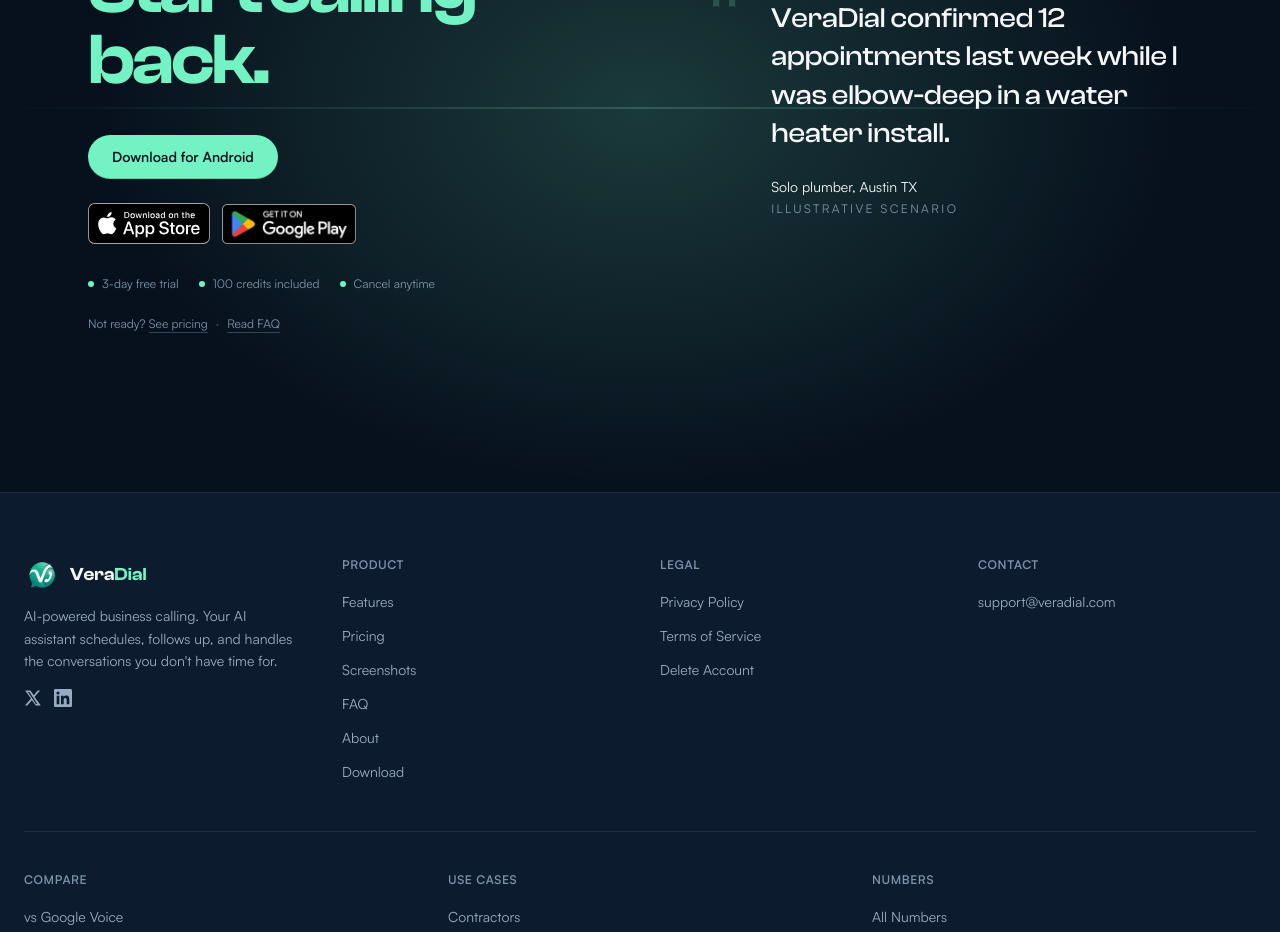
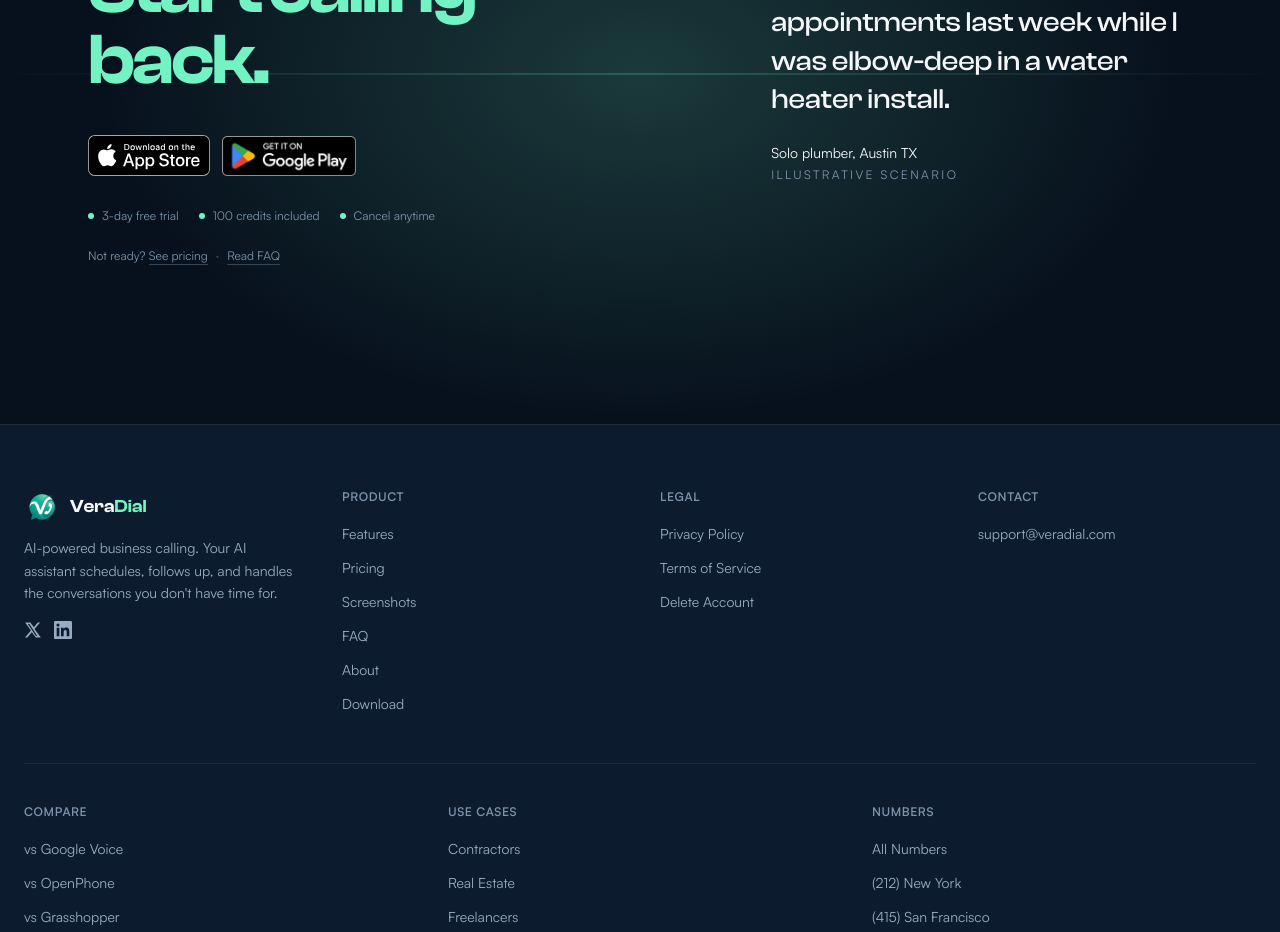
Before and after one commit to gthomson16/veradial-website, a Next.js app: page /numbers in a window 1280 px wide. Shown: the part 2060-2992 px from the top of the page. Built offline with nearby package versions, Linux system fonts and the light colour scheme.

Commit message:
Update homepage download CTAs for iOS launch

```diff
--- a/src/components/home/CTA.tsx
+++ b/src/components/home/CTA.tsx
@@ -1,7 +1,5 @@
 import Link from "next/link";
-import { Button } from "@/components/ui/Button";
 import { StoreBadges } from "@/components/ui/StoreBadges";
-import { GOOGLE_PLAY_URL } from "@/lib/constants";
 import { isDemoFunnelEnabled } from "@/lib/demo-flags";
 
 export function CTA() {
@@ -23,11 +21,7 @@
             <span className="block text-accent">Start calling back.</span>
           </h2>
 
-          <div className="mt-10">
-            <Button variant="primary" href={GOOGLE_PLAY_URL}>
-              Download for Android
-            </Button>
-          </div>
+          <StoreBadges className="mt-10 [&_.mx-auto]:mx-0" />
 
           {isDemoFunnelEnabled ? (
             <Link
@@ -37,8 +31,6 @@
               Try it live first
             </Link>
           ) : null}
-
-          <StoreBadges className="mt-6 [&_.mx-auto]:mx-0" />
 
           <div className="mt-8 flex flex-wrap items-center gap-x-5 gap-y-2 text-xs text-text-muted">
             <span className="flex items-center gap-2">
--- a/src/components/home/Hero.tsx
+++ b/src/components/home/Hero.tsx
@@ -3,7 +3,6 @@
 import { Button } from "@/components/ui/Button";
 import { GradientMesh } from "@/components/ui/GradientMesh";
 import { StoreBadges } from "@/components/ui/StoreBadges";
-import { GOOGLE_PLAY_URL } from "@/lib/constants";
 import { isDemoFunnelEnabled } from "@/lib/demo-flags";
 import { HeroPhone } from "./HeroPhone";
 
@@ -50,8 +49,8 @@
 
           <div className="mt-8">
             <div className="flex flex-wrap items-center gap-3">
-              <Button variant="primary" href={GOOGLE_PLAY_URL}>
-                Download for Android
+              <Button variant="primary" href="#download">
+                Download the app
               </Button>
               {isDemoFunnelEnabled ? (
                 <Button variant="ghost" href="/try">
```
